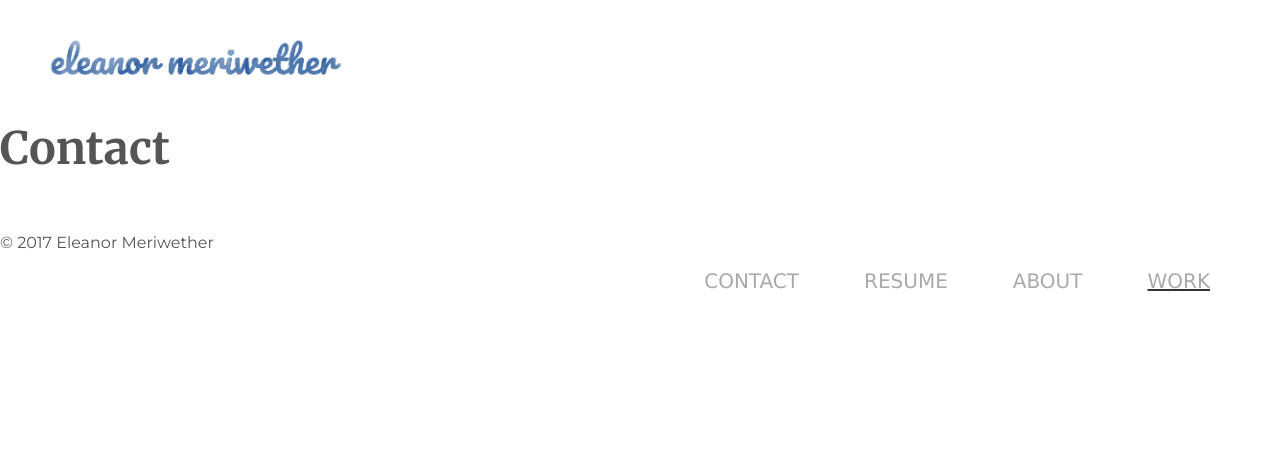
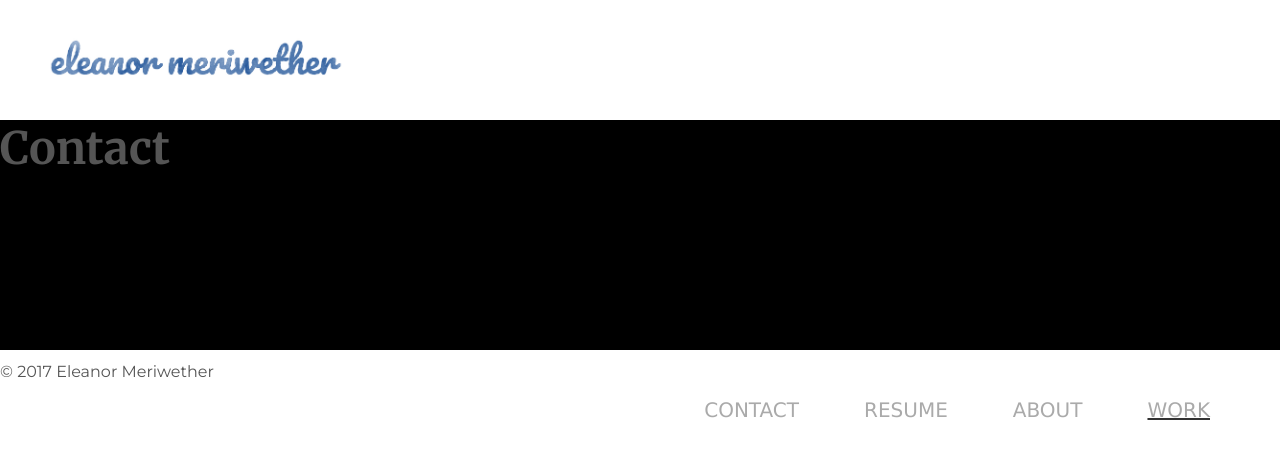
Before and after one commit to emeriwether/emeriwether.github.io, a Jekyll site: the page built from contact.html, in a window 1280 px wide. Shown: the top 459 px of the page. Built offline with Jekyll 4.4.1, drawn with Linux system fonts in a browser that asks for light colours; nearby versions of some CDN libraries.

Commit message:
modify header styling in css

```diff
--- a/css/styles.css
+++ b/css/styles.css
@@ -19,6 +19,10 @@ h1 { font-family: 'Merriweather', serif; margin: 0 0 1em 0; font-size: 2.8em; fo
 h2 { font-family: 'Merriweather', serif; margin: 0 0 .5em 0; font-size: 1.6em; font-weight: 700; line-height: 1.1em; }
 h3 { font-family: 'Merriweather', serif; margin: 0 0 .5em 0; font-size: 1.3em; font-weight: 700; }
 h3 { font-family: 'Merriweather', serif; margin: 0 0 1.5em 0; font-size: 1em; font-weight: 700; }
+
+
+/* Header */
+header { height: 230px; background: #000; position: relative; }
 
 /*
 -----------
```
